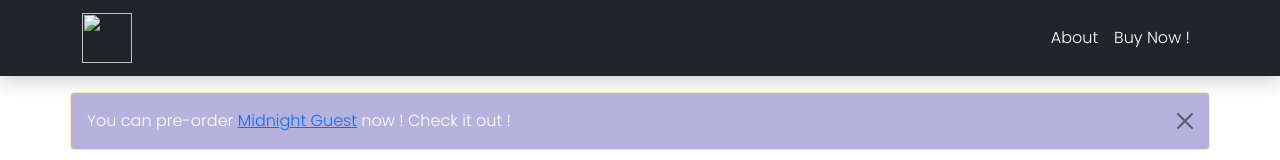
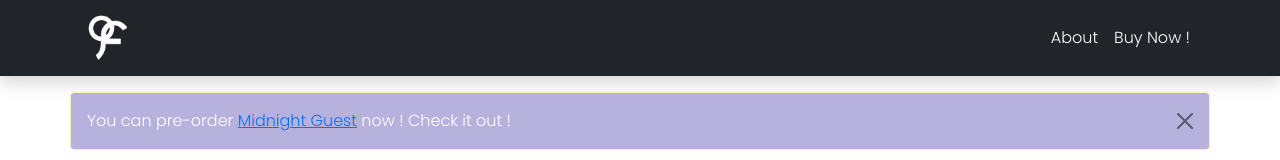
Before and after one commit to nevalnevalneval/nevalnevalneval.github.io, a plain HTML site: page fromis_9.html in a window 1280 px wide. Shown: the top 160 px of the page. Drawn offline with nearby package versions, Linux system fonts and the light colour scheme.

Commit message:
Update fromis_9.html

```diff
--- a/fromis_9.html
+++ b/fromis_9.html
@@ -58,7 +58,7 @@
       <div class="container">
         <a href="#" class="navbar-brand">
           <img
-            src="/Mini Project 1/Assets/fromis_9 logo white.png"
+            src="/Assets/fromis_9 logo white.png"
             width="50"
             height="50"
             alt=""
```
